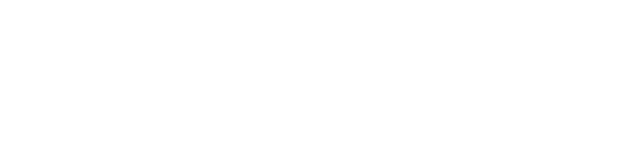
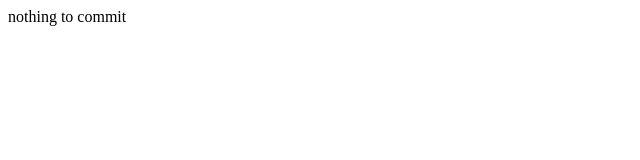
Before and after one commit to PrabhatMishra899/Learning-repository, a plain HTML site: page contact.html in a window 1280 px wide. Shown: the whole page, without its empty margins (0-640 px from the left). Drawn offline with Linux system fonts and the light colour scheme.

Commit message:
I'll do some change

```diff
--- a/contact.html
+++ b/contact.html
@@ -2,4 +2,5 @@
     <head>
         <title>Prabhat Mishra</title>
     </head>
+    <p> nothing to commit</p>
 </html>
```
